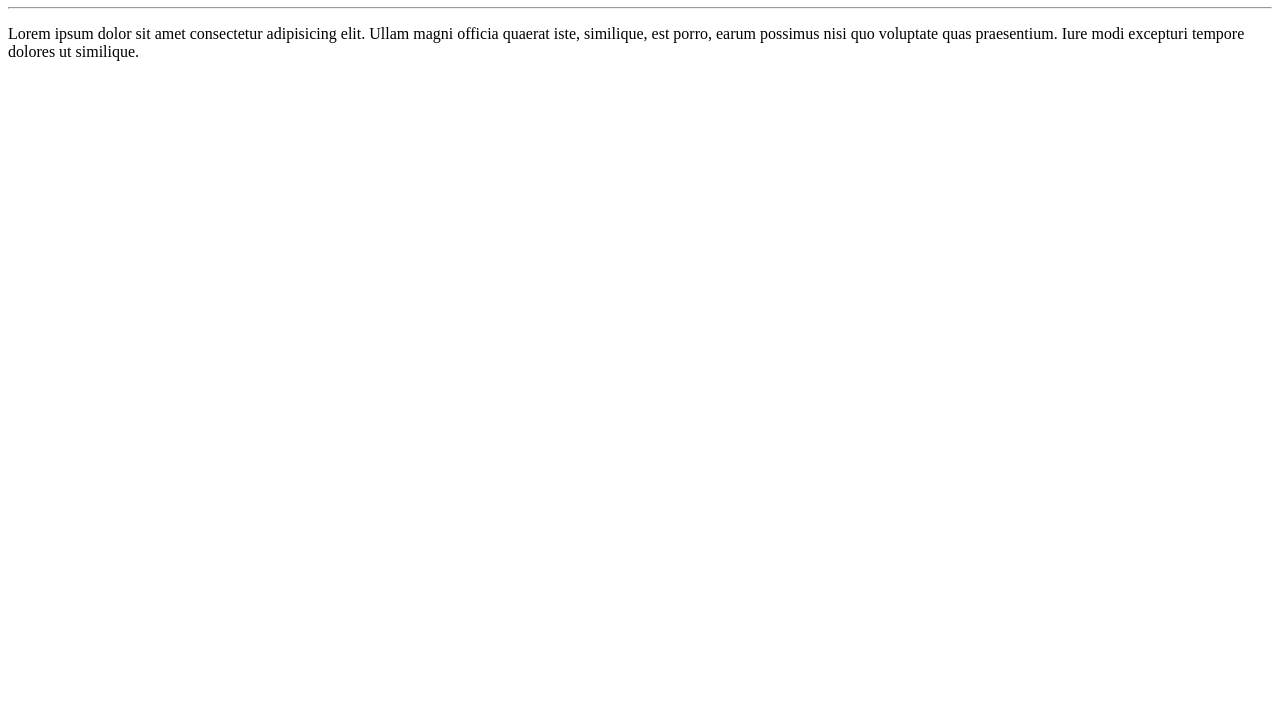
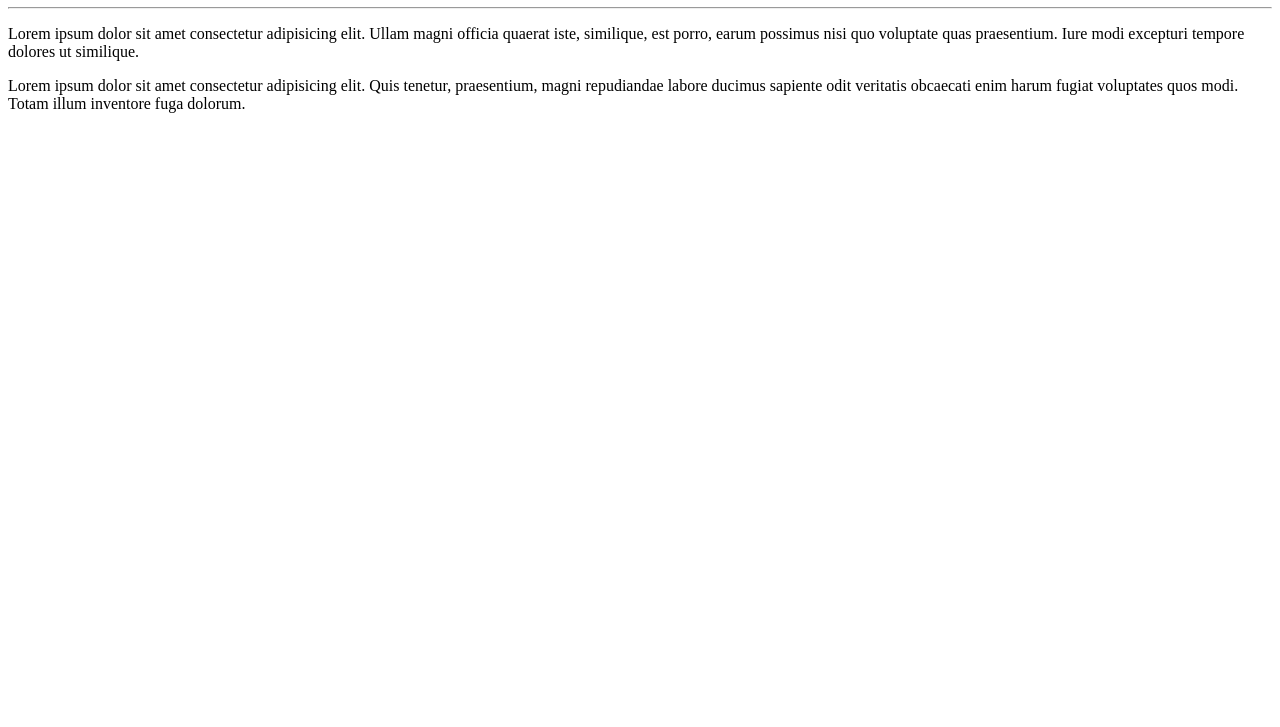
Before and after one commit to julianoquites/OlaMundo, a plain HTML site: page site_exemplo/index.html in a window 1280 px wide. Shown: the part 73-800 px from the top of the page. Drawn offline with Linux system fonts and the light colour scheme.

Commit message:
adicionei um parágrafo

```diff
--- a/site_exemplo/index.html
+++ b/site_exemplo/index.html
@@ -10,5 +10,6 @@
  <h1>Olá, Mundo!</h1>
  <hr>
  <p>Lorem ipsum dolor sit amet consectetur adipisicing elit. Ullam magni officia quaerat iste, similique, est porro, earum possimus nisi quo voluptate quas praesentium. Iure modi excepturi tempore dolores ut similique.</p>
+ <p>Lorem ipsum dolor sit amet consectetur adipisicing elit. Quis tenetur, praesentium, magni repudiandae labore ducimus sapiente odit veritatis obcaecati enim harum fugiat voluptates quos modi. Totam illum inventore fuga dolorum.</p>
 </body>
 </html>
```
